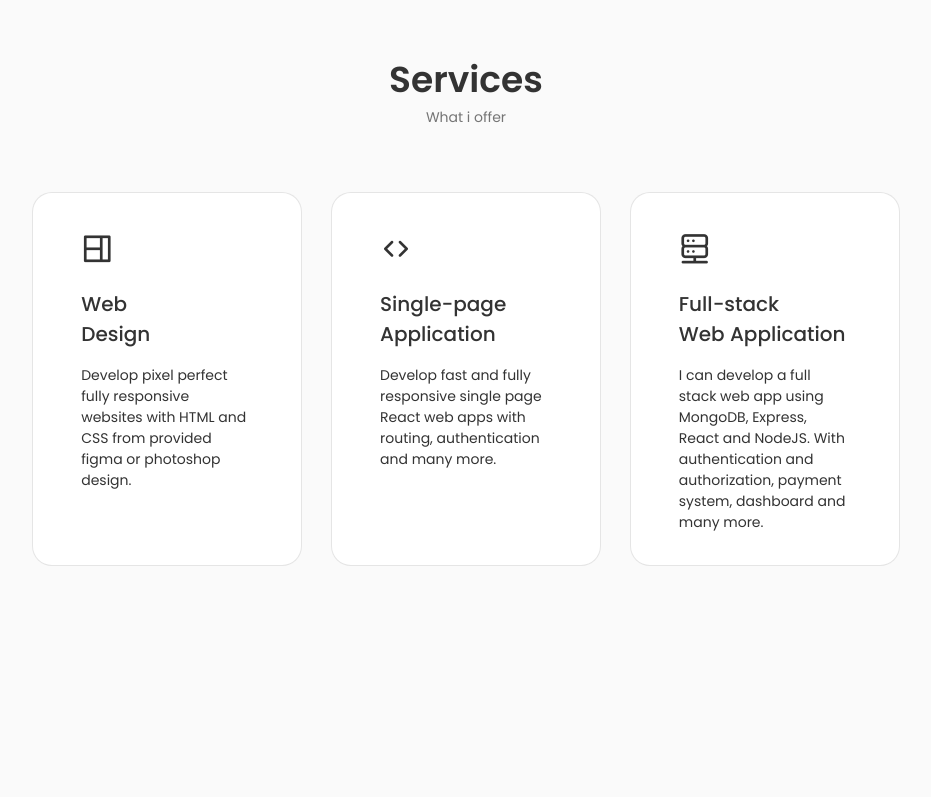
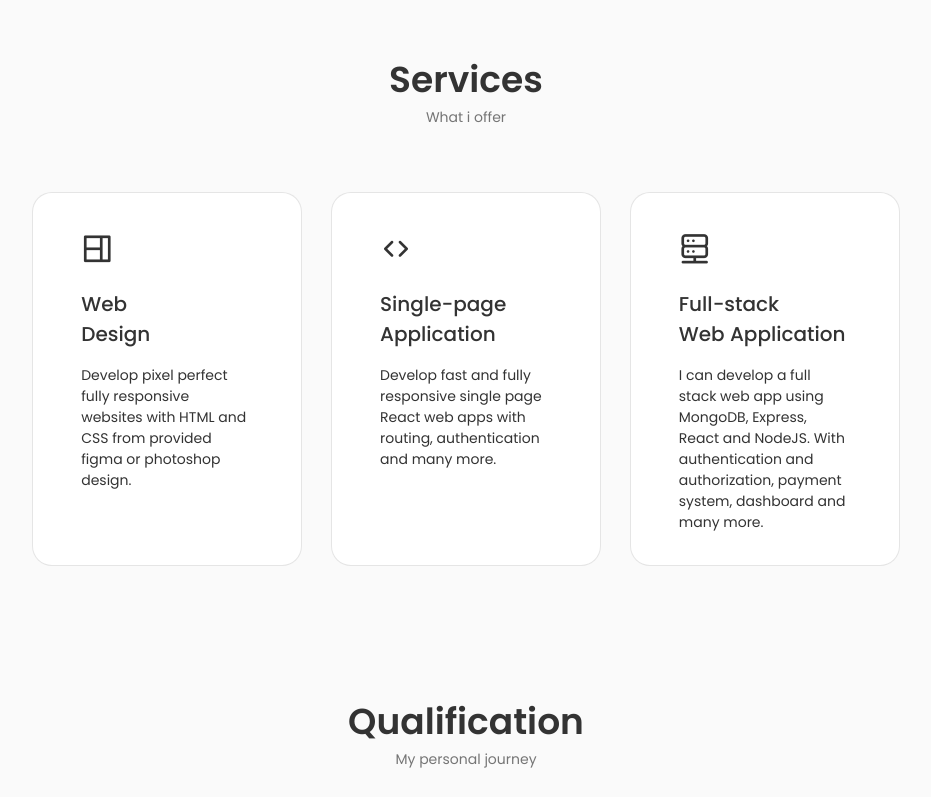
Before and after one commit to G-Mursalin/portfolio-website, a React (Create React App) app: page / in a window 1280 px wide. Shown: the part 2000-2797 px from the top of the page, without its empty margins (174-1105 px from the left). Before the commit the page ends 2598 px from the top, so only its background shows below. Built offline with nearby package versions, Linux system fonts and the light colour scheme.

Commit message:
qualification section added

```diff
--- a/src/App.js
+++ b/src/App.js
@@ -8,6 +8,7 @@
 import About from "./components/About/About";
 import Skills from "./components/Skills/Skills";
 import Services from "./components/Services/Services";
+import Qualification from "./components/Qualification/Qualification";
 
 const App = () => {
   return (
@@ -18,6 +19,7 @@
         <About />
         <Skills />
         <Services />
+        <Qualification />
       </main>
     </React.Fragment>
   );
--- /dev/null
+++ b/src/components/Qualification/Qualification.css
@@ -0,0 +1,117 @@
+.qualification__container {
+  max-width: 768px;
+}
+
+.qualification__tabs {
+  display: flex;
+  justify-content: center;
+  margin-bottom: var(--mb-2);
+}
+
+.qualification__button {
+  font-size: var(--h3-font-size);
+  font-weight: var(--font-medium);
+  color: var(--title-color);
+  margin: 0 var(--mb-1);
+  cursor: pointer;
+}
+
+.qualification__button:hover {
+  color: var(--title-color-dark);
+}
+
+.qualification__icon {
+  font-size: 1.8rem;
+  margin-right: var(--mb-0-25);
+}
+
+.qualification__active {
+  color: var(--title-color-dark);
+  border-bottom: 1px solid var(--title-color-dark);
+}
+
+.qualification__sections {
+  display: grid;
+  grid-template-columns: 0.5fr;
+  justify-content: center;
+}
+.qualification__content {
+  display: none;
+}
+
+.qualification__content-active {
+  display: block;
+}
+
+.qualification__data {
+  display: grid;
+  grid-template-columns: 1fr max-content 1fr;
+  column-gap: 1.5rem;
+}
+
+.qualification__title {
+  font-size: var(--normal-font-size);
+  font-weight: var(--font-medium);
+}
+
+.qualification__subtitle {
+  display: inline-block;
+  font-size: var(--small-font-size);
+  margin-bottom: var(--mb-1);
+}
+
+.qualification__calender {
+  font-size: var(--small-font-size);
+}
+.qualification__calender i {
+  margin-right: 0.25rem;
+}
+
+.qualification__rounder {
+  display: inline-block;
+  width: 13px;
+  height: 13px;
+  background-color: var(--text-color);
+  border-radius: 50%;
+}
+
+.qualification__line {
+  display: block;
+  width: 1px;
+  height: 100%;
+  background-color: var(--text-color);
+  transform: translate(6px, -7px);
+}
+
+/*=============== BREAKPOINTS ===============*/
+/* For large devices */
+@media screen and (max-width: 992px) {
+  .qualification__container {
+    margin-right: auto;
+    margin-left: auto;
+  }
+}
+
+/* For medium devices */
+@media screen and (max-width: 768px) {
+  .qualification__container {
+    margin-right: var(--mb-1-5);
+    margin-left: var(--mb-1-5);
+  }
+}
+
+@media screen and (max-width: 576px) {
+  .qualification__sections {
+    grid-template-columns: initial;
+  }
+  .qualification__button {
+    margin: 0 var(--mb-0-75);
+  }
+}
+
+/* For small devices */
+@media screen and (max-width: 350px) {
+  .qualification__data {
+    gap: 0.5rem;
+  }
+}
--- /dev/null
+++ b/src/components/Qualification/Qualification.js
@@ -0,0 +1,161 @@
+// React
+import React, { useState } from "react";
+// CSS
+import "./Qualification.css";
+
+const Qualification = () => {
+  const [toggleState, setToggleState] = useState(1);
+
+  return (
+    <section className="qualification section">
+      <h2 className="section__title">Qualification</h2>
+      <span className="section__subtitle">My personal journey</span>
+
+      <div className="qualification__container container">
+        <div className="qualification__tabs">
+          <div
+            className={
+              toggleState === 1
+                ? "qualification__button qualification__active button--flex"
+                : "qualification__button button--flex"
+            }
+            onClick={() => setToggleState(1)}
+          >
+            <i className="uil uil-graduation-cap qualification__icon"></i>
+            Education
+          </div>
+          <div
+            className={
+              toggleState === 2
+                ? "qualification__button qualification__active button--flex"
+                : "qualification__button button--flex"
+            }
+            onClick={() => setToggleState(2)}
+          >
+            <i className="uil uil-briefcase-alt qualification__icon"></i>
+            Courses
+          </div>
+        </div>
+
+        <div className="qualification__sections">
+          {/* 1 */}
+          <div
+            className={
+              toggleState === 1
+                ? "qualification__content qualification__content-active"
+                : "qualification__content"
+            }
+          >
+            <div className="qualification__data">
+              <div>
+                <h3 className="qualification__title">Web Designer</h3>
+                <span className="qualification__subtitle">
+                  Spain - industry
+                </span>
+                <div className="qualification__calender">
+                  <i className="uil uil-calendar-alt"></i>2021 - Present
+                </div>
+              </div>
+
+              <div>
+                <span className="qualification__rounder"></span>
+                <span className="qualification__line"></span>
+              </div>
+            </div>
+            <div className="qualification__data">
+              <div></div>
+              <div>
+                <span className="qualification__rounder"></span>
+                <span className="qualification__line"></span>
+              </div>
+              <div>
+                <h3 className="qualification__title">Web Designer</h3>
+                <span className="qualification__subtitle">
+                  Spain - industry
+                </span>
+                <div className="qualification__calender">
+                  <i className="uil uil-calendar-alt"></i>2021 - Present
+                </div>
+              </div>
+            </div>
+            <div className="qualification__data">
+              <div>
+                <h3 className="qualification__title">Web Designer</h3>
+                <span className="qualification__subtitle">
+                  Spain - industry
+                </span>
+                <div className="qualification__calender">
+                  <i className="uil uil-calendar-alt"></i>2021 - Present
+                </div>
+              </div>
+
+              <div>
+                <span className="qualification__rounder"></span>
+                <span className="qualification__line"></span>
+              </div>
+            </div>
+          </div>
+          {/* 2 */}
+          <div
+            className={
+              toggleState === 2
+                ? "qualification__content qualification__content-active"
+                : "qualification__content"
+            }
+          >
+            <div className="qualification__data">
+              <div>
+                <h3 className="qualification__title">sdfsdag</h3>
+                <span className="qualification__subtitle">
+                  Spain - industry
+                </span>
+                <div className="qualification__calender">
+                  <i className="uil uil-calendar-alt"></i>2021 - Present
+                </div>
+              </div>
+
+              <div>
+                <span className="qualification__rounder"></span>
+                <span className="qualification__line"></span>
+              </div>
+            </div>
+            <div className="qualification__data">
+              <div></div>
+              <div>
+                <span className="qualification__rounder"></span>
+                <span className="qualification__line"></span>
+              </div>
+              <div>
+                <h3 className="qualification__title">Web Designer</h3>
+                <span className="qualification__subtitle">
+                  Spain - industry
+                </span>
+                <div className="qualification__calender">
+                  <i className="uil uil-calendar-alt"></i>2021 - Present
+                </div>
+              </div>
+            </div>
+            <div className="qualification__data">
+              <div>
+                <h3 className="qualification__title">Web Designer</h3>
+                <span className="qualification__subtitle">
+                  Spain - industry
+                </span>
+                <div className="qualification__calender">
+                  <i className="uil uil-calendar-alt"></i>2021 - Present
+                </div>
+              </div>
+
+              <div>
+                <span className="qualification__rounder"></span>
+                <span className="qualification__line"></span>
+              </div>
+            </div>
+          </div>
+        </div>
+      </div>
+    </section>
+  );
+};
+
+export default Qualification;
--- a/src/components/Services/Services.js
+++ b/src/components/Services/Services.js
@@ -5,7 +5,7 @@
 
 const Services = () => {
   return (
-    <section className="services section" id="section">
+    <section className="services section" id="services">
       <h2 className="section__title">Services</h2>
       <span className="section__subtitle">What i offer</span>
       <div className="services__container container grid">
```
